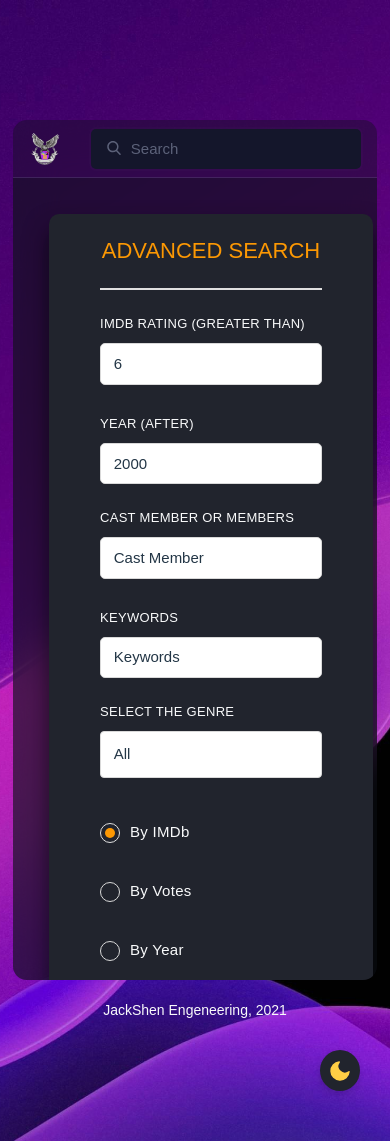
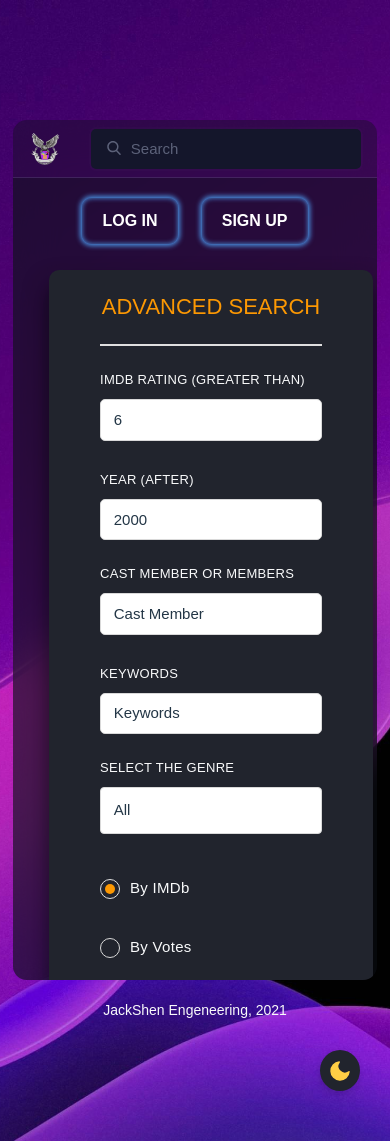
Before and after one commit to jackshendrikov/movie-finder, a Django app: page / in a window 390 px wide. Run offline with Django 3.2, Linux system fonts and the light colour scheme; some libraries are stand-ins or nearby versions; some web fonts are replaced.

Commit message:
Add auth buttons

```diff
--- a/static/css/main-style.css
+++ b/static/css/main-style.css
@@ -31,6 +31,7 @@
   --initials-color: #d56a6a;
   --special-color: #332d5e75;
   --special-title: #dc3545;
+  --auth-color: #4a90e2;
 }
 
 .light-mode {
@@ -882,3 +883,43 @@ label.header-profile {
     margin-left: -30%;
   }
 }
+
+.auth-button {
+  display: inline-block;
+  padding: 1.2em 2.8em;
+  margin-bottom: 20px;
+  align-self: center;
+
+  font-size: 16px;
+  font-weight: 600;
+
+  line-height: 1;
+  text-decoration: none;
+  text-align: center;
+  text-transform: uppercase;
+
+  color: #ffffff;
+  background-color: transparent;
+  cursor: pointer;
+
+  border-color: var(--auth-color);
+  border-radius: 0.6em;
+  /*box-shadow: 0 0 40px 40px var(--auth-color) inset, 0 0 0 0 var(--auth-color);*/
+  box-shadow: 0 0 5px 0 var(--auth-color) inset, 0 0 5px 2px var(--auth-color);
+  transition: all 150ms ease-in-out;
+}
+
+.auth-button:hover {
+  box-shadow: 0 0 40px 40px var(--auth-color) inset, 0 0 0 0 var(--auth-color);
+  text-decoration: none;
+  color: #ffffff;
+}
+
+
+@media (max-width: 900px) {
+    .auth-button {
+      font-size: 16px;
+      padding: 15px 20px;
+      margin-bottom: 10px;
+    }
+}
--- a/static/css/register.css
+++ b/static/css/register.css
@@ -230,11 +230,6 @@ input[type=submit]:active {
     border-top: 2px solid #dfdfdf;
 }
 
-@media only screen and (max-width: 600px) {
-    .sign-up .container .form-footer {
-        display: block;
-    }
-}
 
 .sign-up .container .form-footer .footer-wrapper {
     justify-self: center;
--- a/templates/base.html
+++ b/templates/base.html
@@ -80,7 +80,6 @@
             <a class="menu-link" href="{% url 'logout' %}">Log Out</a>
             {% else %}
             <a class="menu-link" href="{% url 'login' %}">Log In</a>
-            <a class="menu-link" href="{% url 'register' %}">Sign Up</a>
             {% endif %}
         </div>
 
@@ -113,7 +112,14 @@
                     {% endif %}
 
                     {% if form.errors %}
-                        <p>{{ form.non_field_errors }}</p>
+                    <p>{{ form.non_field_errors }}</p>
+                    {% endif %}
+
+                    {% if not user.is_authenticated %}
+                    <div style="width: 100%; text-align: center;">
+                        <a class="auth-button" style="margin-right: 20px;" href="{% url 'login' %}">Log In</a>
+                        <a class="auth-button" href="{% url 'register' %}">Sign Up</a>
+                    </div>
                     {% endif %}
 
                     {% block content %}{% endblock %}
--- a/templates/registration/login.html
+++ b/templates/registration/login.html
@@ -12,6 +12,12 @@
     <style>
         .sign-up {
             width: 450px;
+        }
+
+        @media (max-width: 450px) {
+            .sign-up {
+                width: fit-content;
+            }
         }
 
         .sign-up .container .sign-up-form .form-content .row-wrapper .username,
```
